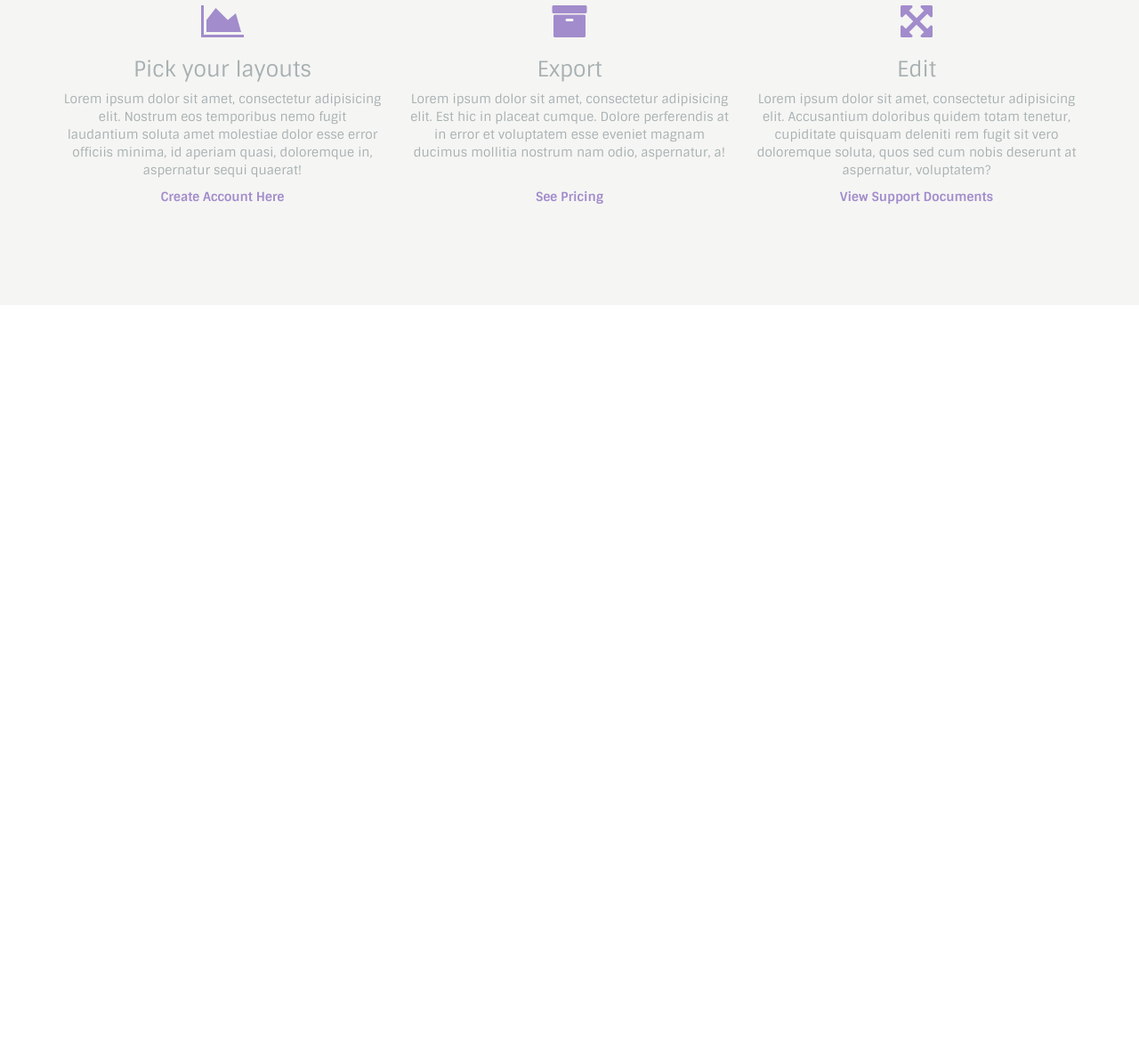
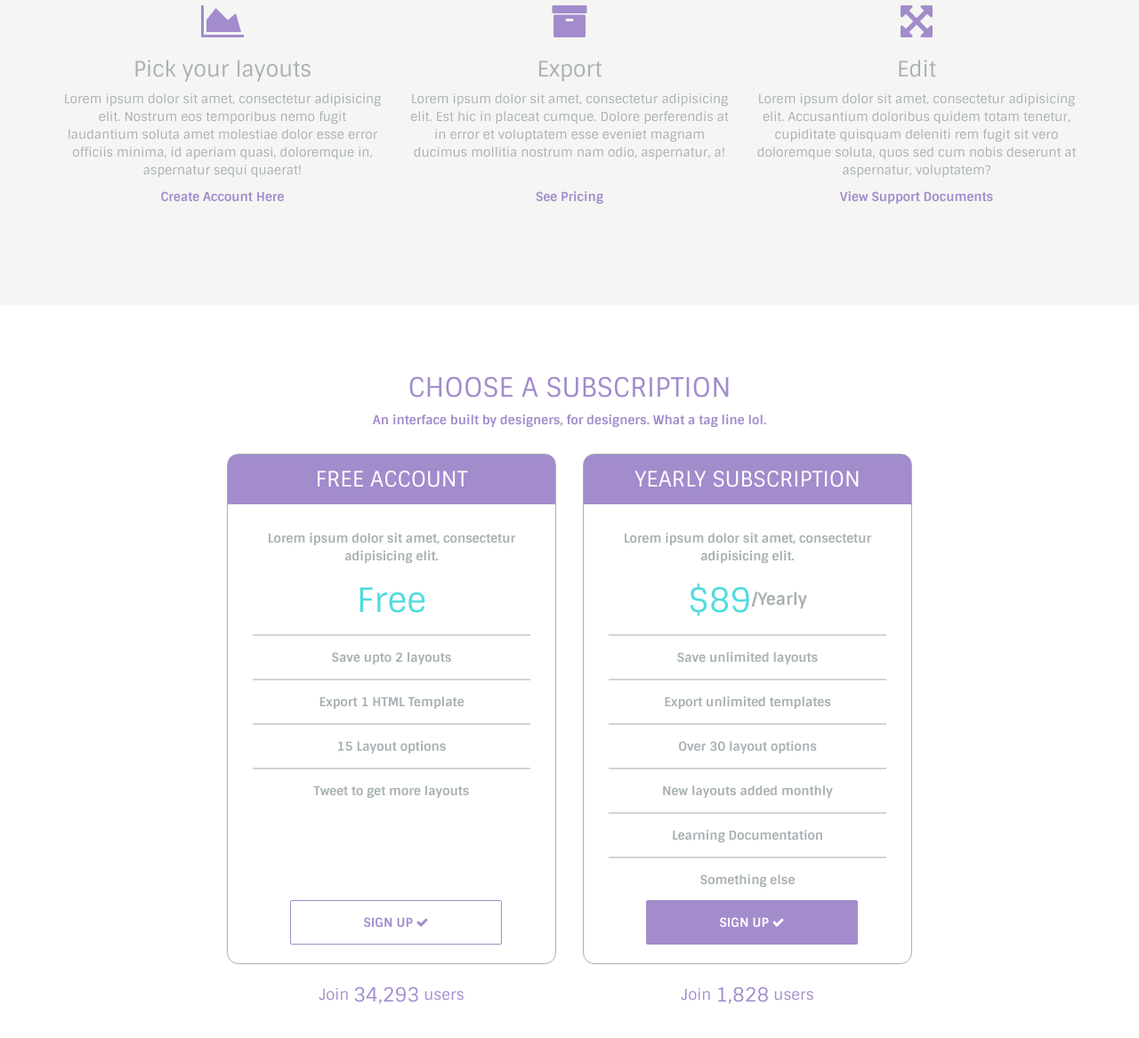
Before and after one commit to aaqib29292/builder.io, a plain HTML site: page index.html in a window 1280 px wide. Shown: the part 2835-4002 px from the top of the page at 89% size. Before the commit the page ends 3178 px from the top, so only its background shows below. Drawn offline with nearby package versions, Linux system fonts and the light colour scheme.

Commit message:
add pricing slide

```diff
--- a/css/src/app.scss
+++ b/css/src/app.scss
@@ -5,4 +5,5 @@
         "features",
         "take-look",
         "video-demo",
-        "customization";
+        "customization",
+        "pricing";
--- /dev/null
+++ b/css/src/pricing.scss
@@ -0,0 +1,85 @@
+#pricing{
+  text-align: center;
+  padding: 4em 0;
+
+  h2{
+    text-transform: uppercase;
+    color: $primary-color;
+  }
+
+  p.caption {
+    color: $primary-color;
+    margin-bottom: 2em;
+    font-weight: bold;
+  }
+
+  .price-option{
+    border: 1px solid $dark-font-color;
+    border-radius: 13px;
+    height: 41em;
+    position: relative;
+
+    h3{
+      background-color: $primary-color;
+      color: $light-font-color;
+      margin: 0;
+      padding: 0.6em;
+      text-transform: uppercase;
+      border-radius: 10px 10px 0 0 ;
+
+    }
+
+    p.description {
+      font-weight: bold;
+      margin: 2em 3em 1em;
+    }
+
+    p.price {
+      color: $secondary-color;
+      font-size: 2.7em;
+
+
+      span {
+        font-size: 0.5em;
+        color: $dark-font-color;
+        position: relative;
+        top: -0.4em;
+        font-weight: bold;
+      }
+
+    }
+
+    .reason{
+        border-top: 2px solid lighten($dark-font-color, 15%);;
+        padding: 1em;
+        margin: 0 2em;
+        font-weight: bold;
+    }
+    a.signup {
+      margin: 0 2em;
+      position: absolute;
+      bottom: 1.5em;
+      left: 3em;
+      width: 17em;
+
+
+      &.btn-outline {
+        color: $primary-color;
+        border-color: $primary-color;
+
+      }
+
+    }
+  }
+  .user-count {
+    color: $primary-color;
+    margin-top: 1em;
+    font-size: 1.2em;
+
+    span {
+      font-size: 1.3em;
+      position: relative;
+      top: 0.1em
+    }
+  }
+}
--- a/index.html
+++ b/index.html
@@ -115,7 +115,43 @@
         </div>
       </div>
     </section>
+    <section id="pricing" class= "container">
+      <h2>Choose a Subscription</h2>
+      <p class="caption">An interface built by designers, for designers. What a tag line lol.</p>
+      <div class="row">
+        <div class="col-sm-2"></div>
+        <div class="col-sm-4">
+          <div class="price-option ">
+            <h3>Free Account</h3>
+            <p class="description">Lorem ipsum dolor sit amet, consectetur adipisicing elit.</p>
+            <p class="price">Free</p>
+            <div class="reason">Save upto 2 layouts</div>
+            <div class="reason">Export 1 HTML Template</div>
+            <div class="reason">15 Layout options</div>
+            <div class="reason">Tweet to get more layouts</div>
+            <a href="#" class="signup btn btn-outline">Sign Up <i class="fa fa-check"></i></a>
+          </div>
+          <div class="user-count">Join <span>34,293</span> users</div>
+        </div>
+        <div class="col-sm-4">
+          <div class="price-option ">
+            <h3>Yearly Subscription</h3>
+            <p class="description">Lorem ipsum dolor sit amet, consectetur adipisicing elit.</p>
+            <p class="price">$89<span>/Yearly</span></p>
+            <div class="reason">Save unlimited layouts</div>
+            <div class="reason">Export unlimited templates</div>
+            <div class="reason">Over 30 layout options</div>
+            <div class="reason">New layouts added monthly</div>
+            <div class="reason">Learning Documentation</div>
+            <div class="reason">Something else</div>
+            <a href="#" class="signup btn btn-solid">Sign Up <i class="fa fa-check"></i></a>
+          </div>
+          <div class="user-count">Join <span>1,828</span> users</div>
 
+        </div>
+        <col-sm-2></col-sm-2>
+      </div>
+    </section>
 
   </body>
 </html>
```
Also changed, not shown: css/app.css, 1 other file.
